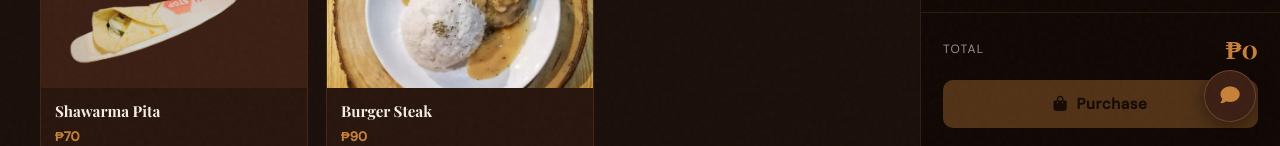
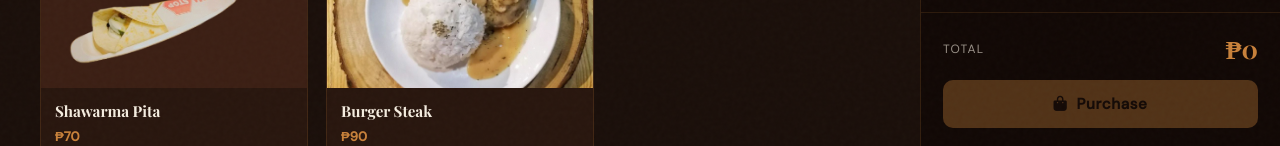
Before and after one commit to drasthxc/Improved_UI_-Leo-s-Cafe-, a plain HTML site: page trymenuwthcart.html in a window 1280 px wide. Shown: the part 654-800 px from the top of the page. Drawn offline with nearby package versions, Linux system fonts and the light colour scheme; a web font is replaced by a local one.

Commit message:
Remove chat button link from trymenuwthcart.html

```diff
--- a/trymenuwthcart.html
+++ b/trymenuwthcart.html
@@ -329,7 +329,6 @@
     </div>
   </div>
 
-  <a href="https://drasthxc.github.io/leo-scafe/contacttest%20(main).html" class="chat-btn"><i class="fa-solid fa-comment"></i></a>
 
   <script>
   // ══════════════════════════
```
